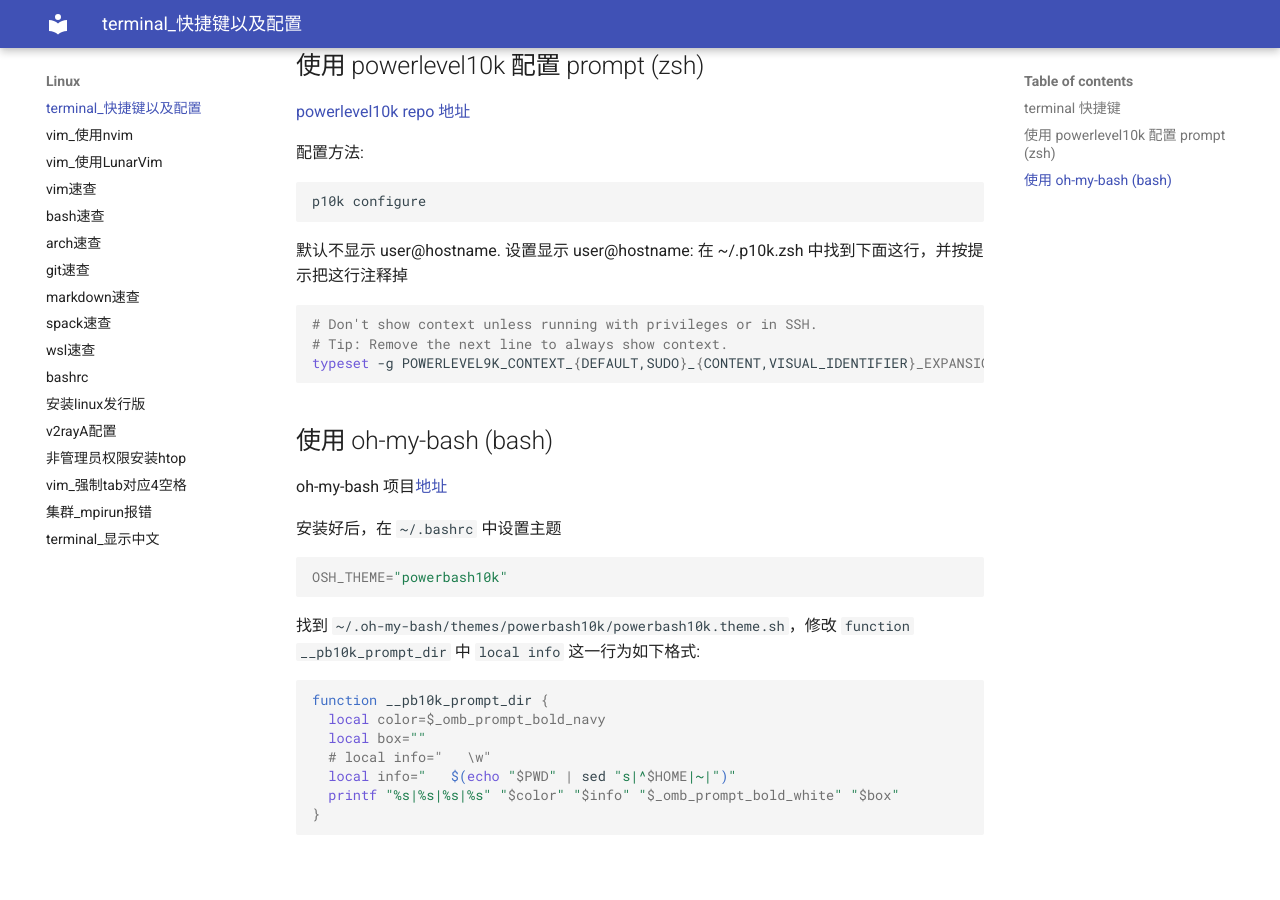
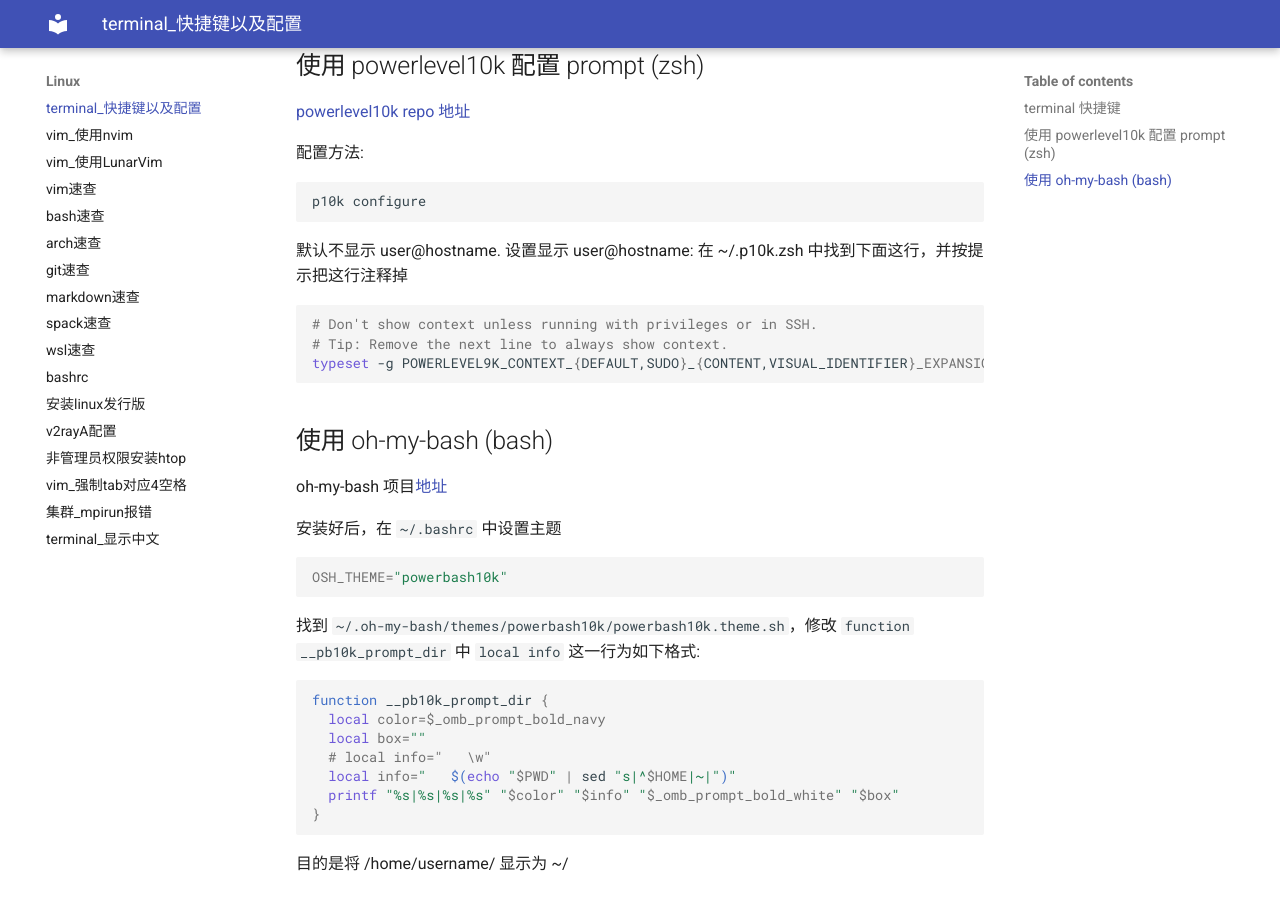
Before and after one commit to ymma98/technotes, an MkDocs documentation site: the page built from docs/Linux/terminal_快捷键以及配置.md, in a window 1280 px wide and 900 px high, scrolled down 1237 px. Built offline with MkDocs 1.6.1 and Material for MkDocs 9.7.7, drawn with Linux system fonts in a browser that asks for light colours; before the commit the page ends 2096 px from its top, so only the background shows below that.

Commit message:
docs/Linux/terminal_快捷键以及配置.md updated from https://stackedit.cn/

````diff
--- a/docs/Linux/terminal_快捷键以及配置.md
+++ b/docs/Linux/terminal_快捷键以及配置.md
@@ -63,8 +63,11 @@ function __pb10k_prompt_dir {
   printf "%s|%s|%s|%s" "$color" "$info" "$_omb_prompt_bold_white" "$box"
 }
 ```
+目的是将 /home/username/ 显示为 ~/
+
+
 
 <!--stackedit_data:
-eyJoaXN0b3J5IjpbMTUzMzM1MTE5OCwxMDg2NjI0NDE1LC0xOT
-Y4NTMzNDIwLC04NDczMjQzNTksMzA5MDY1ODI2XX0=
+eyJoaXN0b3J5IjpbLTIwODU2MjM2MzAsMTA4NjYyNDQxNSwtMT
+k2ODUzMzQyMCwtODQ3MzI0MzU5LDMwOTA2NTgyNl19
 -->
````
